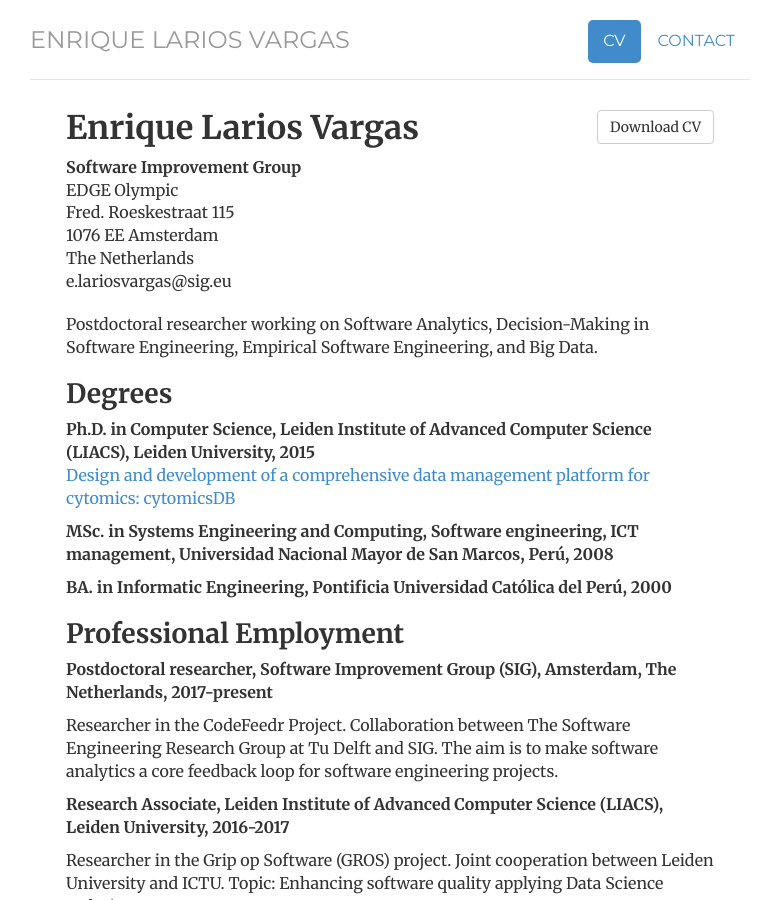
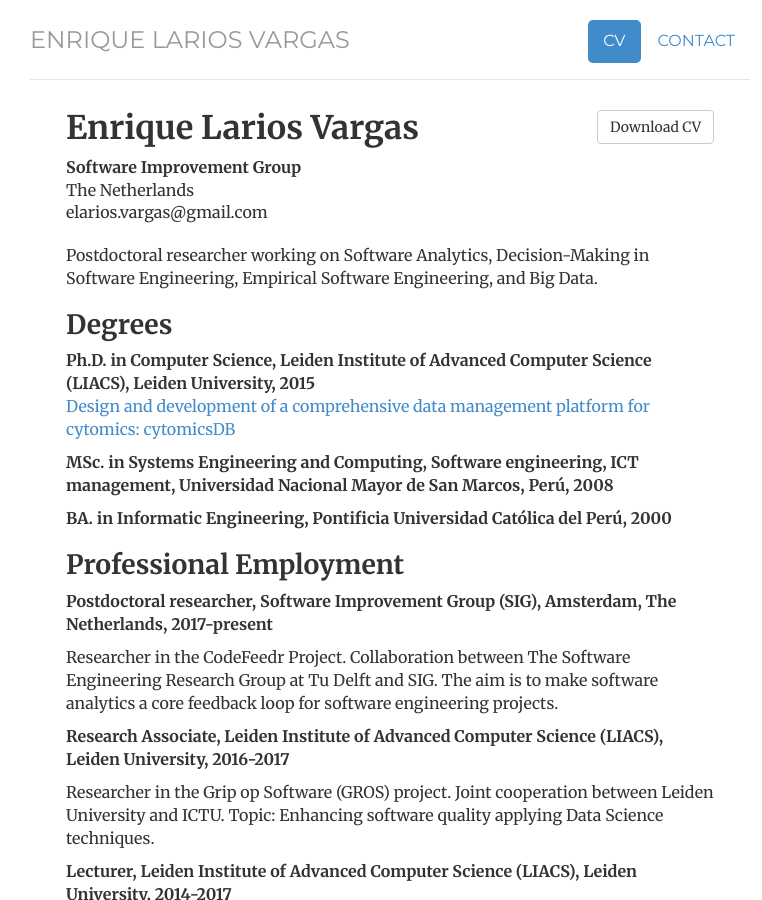
Before and after one commit to elarios/elarios.github.io, a Jekyll site: the page built from cv/index.html, in a window 1280 px wide and 900 px high. Shown: the whole window, without its empty margins (250-1012 px from the left). Built offline with Jekyll 4.4.1, drawn with Linux system fonts in a browser that asks for light colours.

Commit message:
update cv intro page

```diff
--- a/cv/index.html
+++ b/cv/index.html
@@ -13,11 +13,8 @@ description: Current CV for Enrique Larios Vargas, postdoctoral researcher worki
 				<span itemprop="name"><h1>Enrique Larios Vargas</h1></span>
 				<address>
 				<span itemprop="affiliation"><strong>Software Improvement Group</strong><br></span>
-				<span itemprop="affiliation">EDGE Olympic<br></span>
-				Fred. Roeskestraat 115<br>
-				1076 EE Amsterdam<br>
 				The Netherlands<br>
-				<span class="obfuscate">ue.gis@sagravsoiral.e</span>
+				<span class="obfuscate">moc.liamg@sagrav.soirale</span>
 				</address>
 				</div>
 
```
